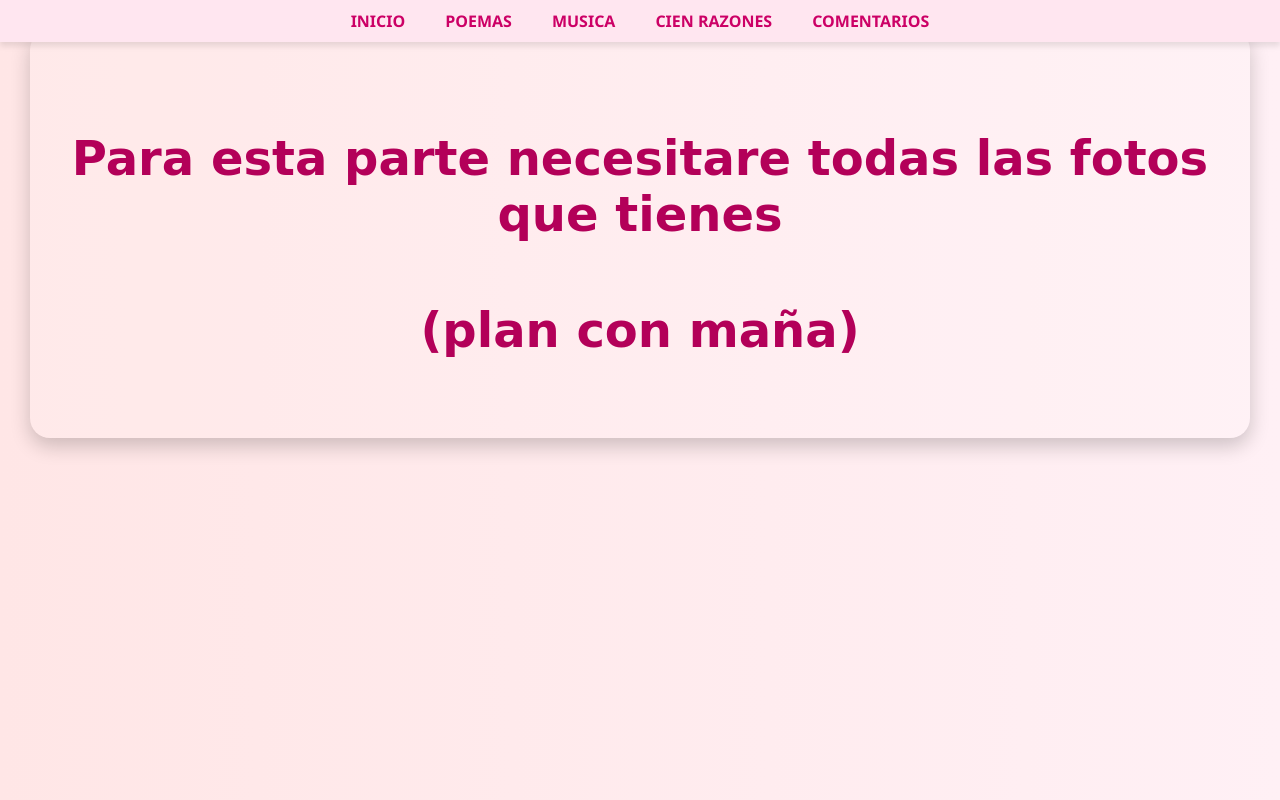
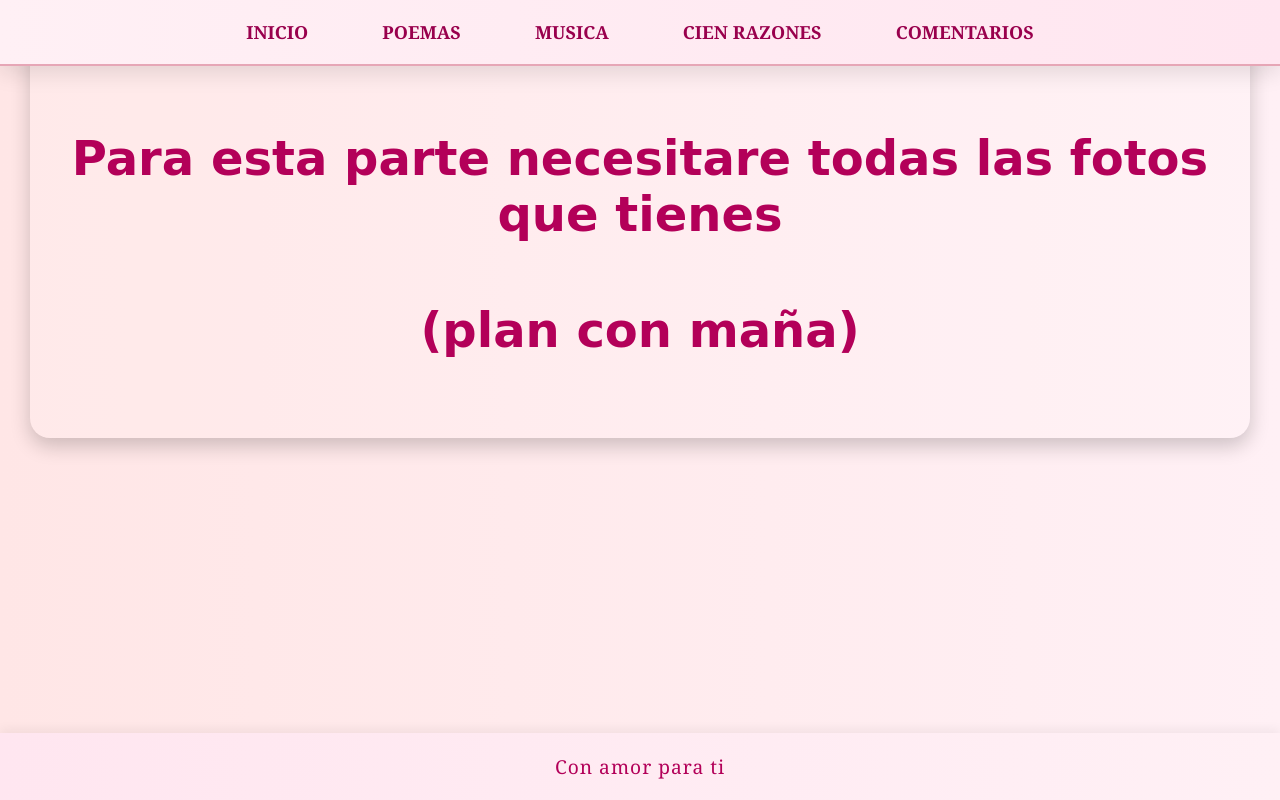
Before and after one commit to ErickLopez1/SUNNY, a plain HTML site: page fotos.html in a window 1280 px wide. Drawn offline with Linux system fonts and the light colour scheme.

Commit message:
Update fotos.html

```diff
--- a/fotos.html
+++ b/fotos.html
@@ -48,9 +48,12 @@
 }
 aside {
   width: 100%;
-  background-color: #ffe6f0;
-  padding: 10px 0;
-  box-shadow: 0 4px 6px rgba(0,0,0,0.1);
+  background: linear-gradient(to right, #fff0f5, #ffe6f0);
+  padding: 20px 0;
+  box-shadow: 0 8px 20px rgba(0, 0, 0, 0.1);
+  border-bottom: 2px solid #e6a6b6;
+  backdrop-filter: blur(6px);
+  font-family: 'Georgia', serif;
   position: fixed;
   top: 0;
   left: 0;
@@ -59,22 +62,50 @@ aside {
 
 aside ul {
   list-style: none;
+  display: flex;
+  justify-content: center;
+  gap: 50px;
   padding: 0;
   margin: 0;
-  display: flex;
-  justify-content: center;
-  gap: 40px;
 }
 
 aside li {
-  margin: 0;
+  position: relative;
 }
 
 aside a {
+  color: #99004d;
   text-decoration: none;
-  color: #cc0066;
   font-weight: bold;
-  font-size: 16px;
+  font-size: 18px;
+  padding: 8px 12px;
+  border-radius: 6px;
+  transition: all 0.3s ease;
+}
+
+aside a:hover {
+  background-color: rgba(204, 0, 102, 0.1);
+  color: #660033;
+  box-shadow: 0 2px 10px rgba(204, 0, 102, 0.2);
+}
+footer {
+  width: 100%;
+  text-align: center;
+  padding: 20px 0;
+  background: linear-gradient(to right, #ffe6f0, #fff0f5);
+  font-family: 'Georgia', serif;
+  font-size: 1.2em;
+  color: #b30059;
+  position: fixed;
+  bottom: 0;
+  left: 0;
+  box-shadow: 0 -4px 10px rgba(0,0,0,0.05);
+  z-index: 50;
+}
+
+footer p {
+  margin: 0;
+  letter-spacing: 1px;
 }
 
   </style>
@@ -94,5 +125,9 @@ aside a {
     <h1>Para esta parte necesitare todas las fotos que tienes</h1>
     <h1>(plan con maña)</h1>
   </div>
+  <footer>
+    <p>Con amor para ti</p>
+  </footer>
+
 </body>
 </html>
```
